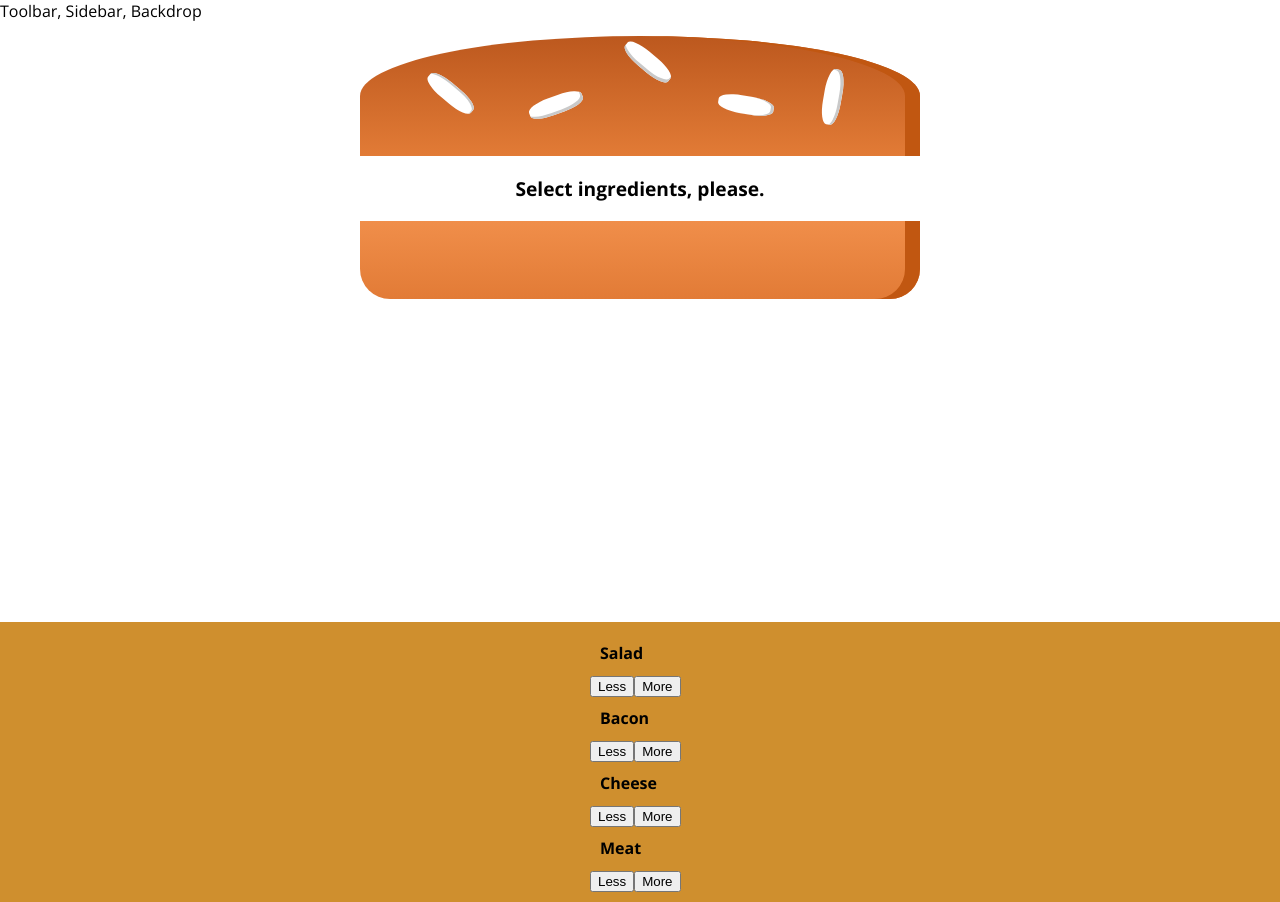
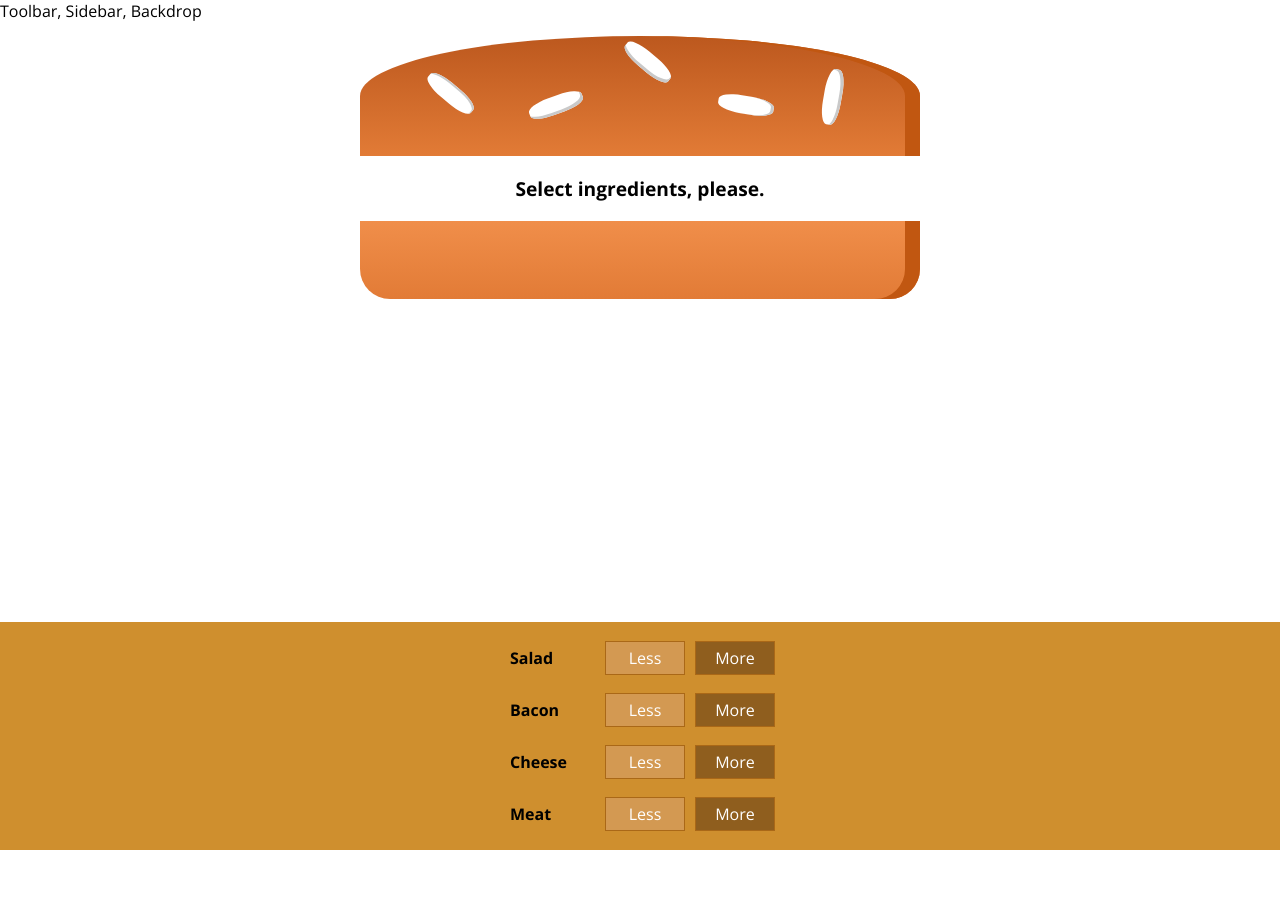
Before and after one commit to mpsingh17/Burger-Builder-ReactJS, a React (Create React App) app: page / in a window 1280 px wide. After the commit the page ends 850 px from the top, so only its background shows below. Built offline with nearby package versions, Linux system fonts and the light colour scheme.

Commit message:
apply missing class for build controls styles

```diff
--- a/src/components/build_controls/build_control/BuildControl.js
+++ b/src/components/build_controls/build_control/BuildControl.js
@@ -3,7 +3,7 @@ import styles from './BuildControl.module.css';
 
 const BuildControl = (props) => {
     return (
-        <div>
+        <div className={styles.BuildControl}>
             <div className={styles.Label}>{props.label}</div>
             <button className={styles.Less}>Less</button>
             <button className={styles.More}>More</button>
```
